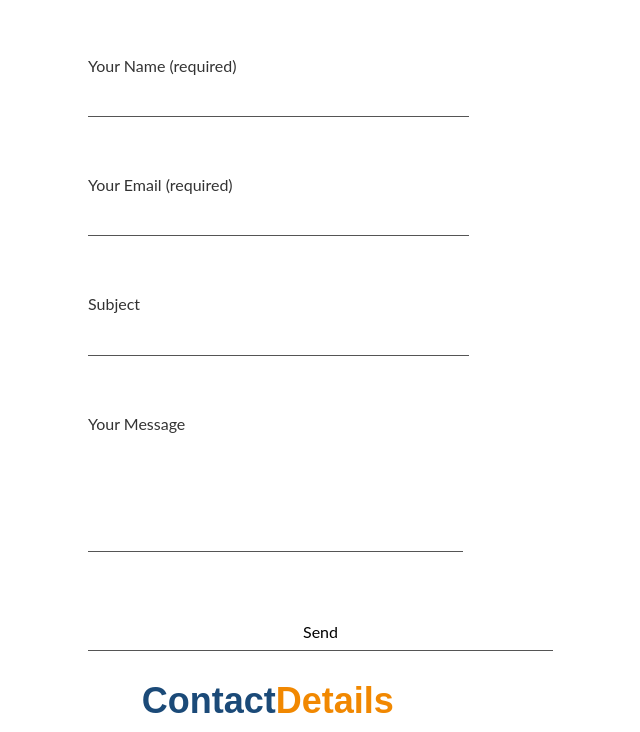
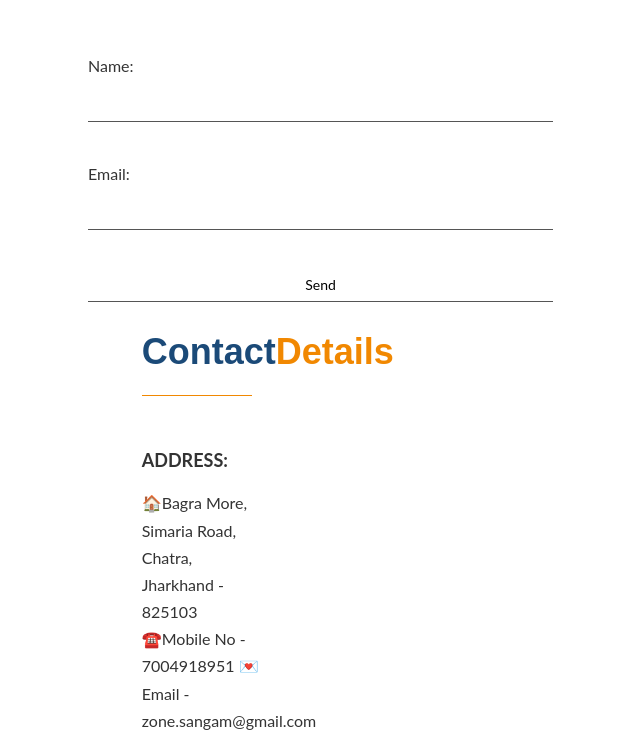
Before and after one commit to afrojrox39/sangamzonecsc, a plain HTML site: page contact.html in a window 1280 px wide. Shown: the part 768-1500 px from the top of the page, without its empty margins (27-667 px from the left). Drawn offline with Linux system fonts and the light colour scheme.

Commit message:
Update contact.html

```diff
--- a/contact.html
+++ b/contact.html
@@ -250,15 +250,9 @@
 <input type="hidden" name="_wpcf7_posted_data_hash" value="" />
 </div>
 	<form action="//formspree.io/zone.sangam@gmail.com" method="POST">
-<p><label> Your Name (required)<br />
-    <span class="wpcf7-form-control-wrap your-name"><input type="text" name="your-name" value="" size="40" class="wpcf7-form-control wpcf7-text wpcf7-validates-as-required" aria-required="true" aria-invalid="false" /></span> </label></p>
-<p><label> Your Email (required)<br />
-    <span class="wpcf7-form-control-wrap your-email"><input type="email" name="your-email" value="" size="40" class="wpcf7-form-control wpcf7-text wpcf7-email wpcf7-validates-as-required wpcf7-validates-as-email" aria-required="true" aria-invalid="false" /></span> </label></p>
-<p><label> Subject<br />
-    <span class="wpcf7-form-control-wrap your-subject"><input type="text" name="your-subject" value="" size="40" class="wpcf7-form-control wpcf7-text" aria-invalid="false" /></span> </label></p>
-<p><label> Your Message<br />
-    <span class="wpcf7-form-control-wrap your-message"><textarea name="your-message" cols="40" rows="10" class="wpcf7-form-control wpcf7-textarea" aria-invalid="false"></textarea></span> </label></p>
-<p><input type="submit" value="Send"
+<p>Name: </p><input type="text" name="name"><br />
+    <p>Email: </p><input type="email" name="email"><br />
+    <input type="submit" value="Send">
 </form>
 
 		</div>
```
